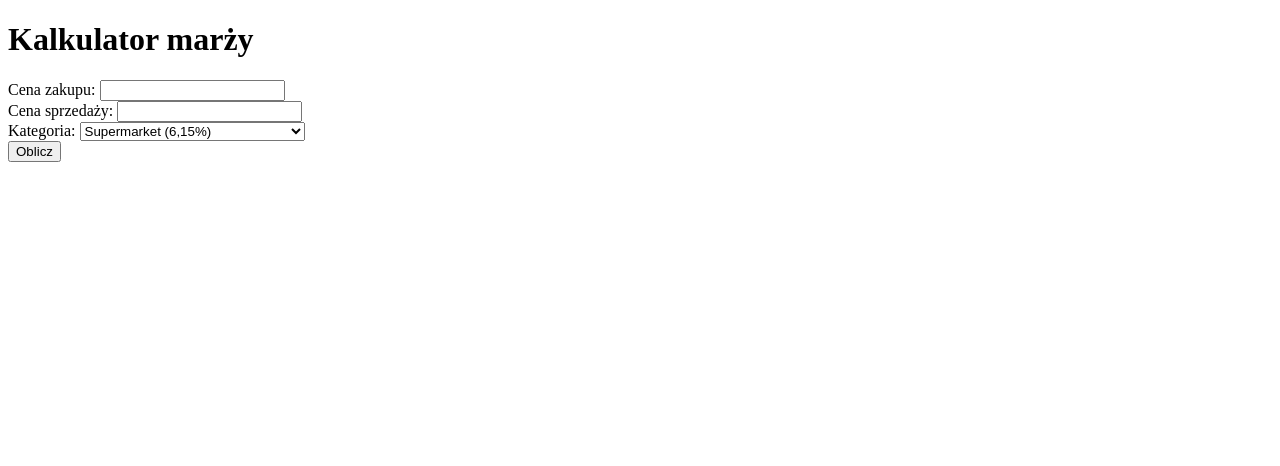
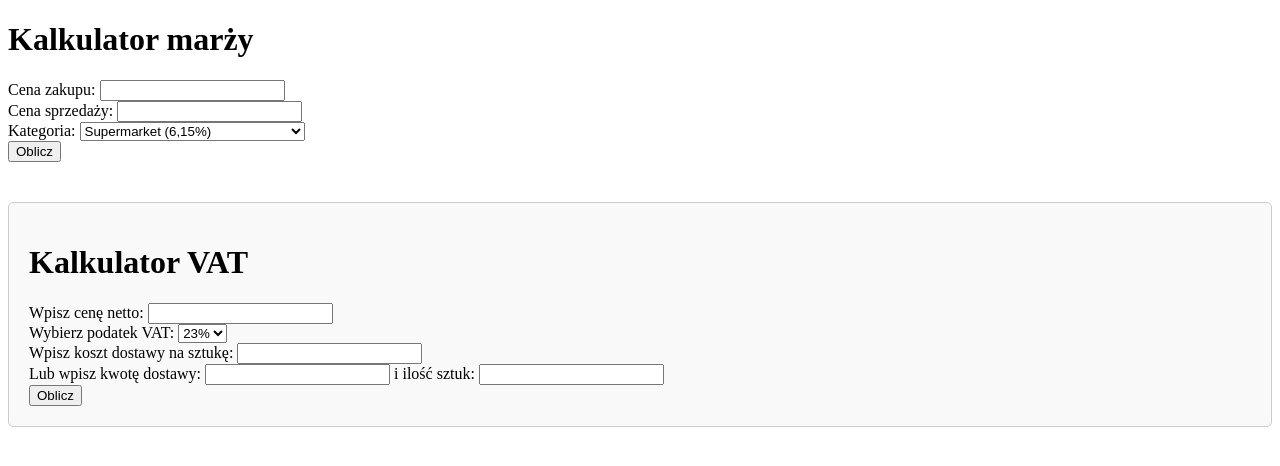
Before and after one commit to czangusiek/kalkulator-marzy, a Flask app: page / in a window 1280 px wide. Shown: the top 466 px of the page. Run offline with Flask 3, Linux system fonts and the light colour scheme.

Commit message:
Dodano kalkulator VAT

```diff
--- a/app.py
+++ b/app.py
@@ -75,108 +75,150 @@ def index():
     kategoria_input = ""
     inna_prowizja_input = ""
 
+    # Dane dla drugiego kalkulatora
+    wynik_vat = None
+    cena_netto_input = ""
+    vat_input = "23"
+    koszt_dostawy_sztuka_input = ""
+    kwota_dostawy_input = ""
+    ilosc_sztuk_input = ""
+
     if request.method == "POST":
-        cena_zakupu = zamien_przecinek_na_kropke(request.form["cena_zakupu"])
-        cena_sprzedazy = zamien_przecinek_na_kropke(request.form["cena_sprzedazy"])
-        kategoria = request.form["kategoria"]
-        inna_prowizja = request.form.get("inna_prowizja", None)  # Pobierz wartość procentu prowizji dla kategorii H
+        if "cena_zakupu" in request.form:  # Pierwszy kalkulator
+            cena_zakupu = zamien_przecinek_na_kropke(request.form["cena_zakupu"])
+            cena_sprzedazy = zamien_przecinek_na_kropke(request.form["cena_sprzedazy"])
+            kategoria = request.form["kategoria"]
+            inna_prowizja = request.form.get("inna_prowizja", None)  # Pobierz wartość procentu prowizji dla kategorii H
 
-        # Zapisz wprowadzone dane, aby przekazać je z powrotem do formularza
-        cena_zakupu_input = request.form["cena_zakupu"]
-        cena_sprzedazy_input = request.form["cena_sprzedazy"]
-        kategoria_input = kategoria
-        inna_prowizja_input = inna_prowizja if inna_prowizja else ""
+            # Zapisz wprowadzone dane, aby przekazać je z powrotem do formularza
+            cena_zakupu_input = request.form["cena_zakupu"]
+            cena_sprzedazy_input = request.form["cena_sprzedazy"]
+            kategoria_input = kategoria
+            inna_prowizja_input = inna_prowizja if inna_prowizja else ""
 
-        # Oblicz prowizje minimalną i maksymalną (bez promowania)
-        if kategoria == "H" and inna_prowizja:
-            inna_prowizja = zamien_przecinek_na_kropke(inna_prowizja)
-            prowizja_min, prowizja_max = oblicz_prowizje(kategoria, cena_sprzedazy, promowanie=False, inna_prowizja=inna_prowizja)
-        else:
-            prowizja_min, prowizja_max = oblicz_prowizje(kategoria, cena_sprzedazy, promowanie=False)
+            # Oblicz prowizje minimalną i maksymalną (bez promowania)
+            if kategoria == "H" and inna_prowizja:
+                inna_prowizja = zamien_przecinek_na_kropke(inna_prowizja)
+                prowizja_min, prowizja_max = oblicz_prowizje(kategoria, cena_sprzedazy, promowanie=False, inna_prowizja=inna_prowizja)
+            else:
+                prowizja_min, prowizja_max = oblicz_prowizje(kategoria, cena_sprzedazy, promowanie=False)
 
-        if kategoria == "G":  # Sklep internetowy
-            koszt_wysylki = oblicz_koszt_wysylki(cena_sprzedazy)
-            maksymalny_koszt = prowizja_max + koszt_wysylki
-            marza_darmowa_wysylka = cena_sprzedazy - cena_zakupu - maksymalny_koszt
-            marza_maksymalna = cena_sprzedazy - cena_zakupu - prowizja_max
-            sugerowana_cena = cena_zakupu / 0.84  # Sugerowana cena dla 15% marży
+            if kategoria == "G":  # Sklep internetowy
+                koszt_wysylki = oblicz_koszt_wysylki(cena_sprzedazy)
+                maksymalny_koszt = prowizja_max + koszt_wysylki
+                marza_darmowa_wysylka = cena_sprzedazy - cena_zakupu - maksymalny_koszt
+                marza_maksymalna = cena_sprzedazy - cena_zakupu - prowizja_max
+                sugerowana_cena = cena_zakupu / 0.84  # Sugerowana cena dla 15% marży
 
-            wynik = (
-                f"<h3>Wyniki dla kategorii G (Sklep internetowy)</h3>"
+                wynik = (
+                    f"<h3>Wyniki dla kategorii G (Sklep internetowy)</h3>"
+                    f"<table>"
+                    f"<tr><th>Maksymalny koszt (przy darmowej wysyłce)</th><td><strong style='color:red;'>{maksymalny_koszt:.2f}</strong> zł</td></tr>"
+                    f"<tr><th>Marża przy darmowej wysyłce</th><td><strong style='color:green;'>{marza_darmowa_wysylka:.2f}</strong> zł</td></tr>"
+                    f"<tr><th>Marża maksymalna</th><td><strong style='color:green;'>{marza_maksymalna:.2f}</strong> zł</td></tr>"
+                    f"<tr><th>Sugerowana cena sprzedaży na sklepie</th><td><strong style='color:blue;'>{sugerowana_cena:.2f}</strong> zł</td></tr>"
+                    f"</table>"
+                )
+            else:
+                # Oblicz koszty dostawy
+                dostawa_minimalna = oblicz_dostawe_minimalna(cena_sprzedazy)
+                dostawa_maksymalna = oblicz_dostawe_maksymalna(cena_sprzedazy)
+
+                # Oblicz prowizję z dostawą (bez promowania)
+                prowizja_z_dostawa_min = prowizja_min + dostawa_minimalna
+                prowizja_z_dostawa_max = prowizja_max + dostawa_maksymalna
+
+                # Wybierz najwyższą prowizję z dostawą
+                if cena_sprzedazy <= 100:
+                    prowizja_z_dostawa = prowizja_z_dostawa_max  # Dla kwot ≤ 100 zł używamy dostawy maksymalnej
+                else:
+                    prowizja_z_dostawa = prowizja_z_dostawa_min  # Dla kwot > 100 zł używamy dostawy minimalnej
+
+                # Oblicz sugerowane ceny sprzedaży (bez promowania)
+                sugerowana_cena_min = cena_zakupu + prowizja_z_dostawa + 2  # Minimalna cena (marża 2 zł)
+                sugerowana_cena_15 = oblicz_sugerowana_cene(cena_zakupu, prowizja_z_dostawa, 15)  # Marża 15%
+
+                # Wyniki bez promowania
+                wynik_bez_promowania = (
+                    f"<h3>Bez promowania</h3>"
+                    f"<table>"
+                    f"<tr><th>Marża (dostawa minimalna)</th><td><strong style='color:green;'>{cena_sprzedazy - cena_zakupu - prowizja_z_dostawa_min:.2f}</strong> zł</td></tr>"
+                    f"<tr><th>Marża (dostawa maksymalna)</th><td><strong style='color:green;'>{cena_sprzedazy - cena_zakupu - prowizja_z_dostawa_max:.2f}</strong> zł</td></tr>"
+                    f"<tr><th>Prowizja z dostawą minimalną</th><td><strong style='color:red;'>{prowizja_z_dostawa_min:.2f}</strong> zł</td></tr>"
+                    f"<tr><th>Prowizja z dostawą maksymalną</th><td><strong style='color:red;'>{prowizja_z_dostawa_max:.2f}</strong> zł</td></tr>"
+                    f"<tr><th>Minimalna sugerowana cena sprzedaży (marża 2 zł)</th><td><strong style='color:blue;'>{sugerowana_cena_min:.2f}</strong> zł</td></tr>"
+                    f"<tr><th>Sugerowana cena sprzedaży (marża 15%)</th><td><strong style='color:blue;'>{sugerowana_cena_15:.2f}</strong> zł</td></tr>"
+                    f"</table>"
+                )
+
+                # Oblicz prowizje minimalną i maksymalną (z promowaniem)
+                if kategoria == "H" and inna_prowizja:
+                    prowizja_min_promo, prowizja_max_promo = oblicz_prowizje(kategoria, cena_sprzedazy, promowanie=True, inna_prowizja=inna_prowizja)
+                else:
+                    prowizja_min_promo, prowizja_max_promo = oblicz_prowizje(kategoria, cena_sprzedazy, promowanie=True)
+
+                # Oblicz prowizję z dostawą (z promowaniem)
+                prowizja_z_dostawa_min_promo = prowizja_min_promo + dostawa_minimalna
+                prowizja_z_dostawa_max_promo = prowizja_max_promo + dostawa_maksymalna
+
+                # Wybierz najwyższą prowizję z dostawą (z promowaniem)
+                if cena_sprzedazy <= 100:
+                    prowizja_z_dostawa_promo = prowizja_z_dostawa_max_promo  # Dla kwot ≤ 100 zł używamy dostawy maksymalnej
+                else:
+                    prowizja_z_dostawa_promo = prowizja_z_dostawa_min_promo  # Dla kwot > 100 zł używamy dostawy minimalnej
+
+                # Oblicz sugerowane ceny sprzedaży (z promowaniem)
+                sugerowana_cena_min_promo = cena_zakupu + prowizja_z_dostawa_promo + 2  # Minimalna cena (marża 2 zł)
+                sugerowana_cena_15_promo = oblicz_sugerowana_cene(cena_zakupu, prowizja_z_dostawa_promo, 15)  # Marża 15%
+
+                # Wyniki z promowaniem
+                wynik_z_promowaniem = (
+                    f"<h3>Promowanie</h3>"
+                    f"<table>"
+                    f"<tr><th>Marża (dostawa minimalna)</th><td><strong style='color:green;'>{cena_sprzedazy - cena_zakupu - prowizja_z_dostawa_min_promo:.2f}</strong> zł</td></tr>"
+                    f"<tr><th>Marża (dostawa maksymalna)</th><td><strong style='color:green;'>{cena_sprzedazy - cena_zakupu - prowizja_z_dostawa_max_promo:.2f}</strong> zł</td></tr>"
+                    f"<tr><th>Prowizja z dostawą minimalną</th><td><strong style='color:red;'>{prowizja_z_dostawa_min_promo:.2f}</strong> zł</td></tr>"
+                    f"<tr><th>Prowizja z dostawą maksymalną</th><td><strong style='color:red;'>{prowizja_z_dostawa_max_promo:.2f}</strong> zł</td></tr>"
+                    f"<tr><th>Minimalna sugerowana cena sprzedaży (marża 2 zł)</th><td><strong style='color:blue;'>{sugerowana_cena_min_promo:.2f}</strong> zł</td></tr>"
+                    f"<tr><th>Sugerowana cena sprzedaży (marża 15%)</th><td><strong style='color:blue;'>{sugerowana_cena_15_promo:.2f}</strong> zł</td></tr>"
+                    f"</table>"
+                )
+
+                # Połącz wyniki
+                wynik = f"{wynik_bez_promowania}<hr>{wynik_z_promowaniem}"
+
+        elif "cena_netto" in request.form:  # Drugi kalkulator
+            cena_netto = zamien_przecinek_na_kropke(request.form["cena_netto"])
+            vat = zamien_przecinek_na_kropke(request.form["vat"])
+            koszt_dostawy_sztuka = zamien_przecinek_na_kropke(request.form.get("koszt_dostawy_sztuka", "0"))
+            kwota_dostawy = zamien_przecinek_na_kropke(request.form.get("kwota_dostawy", "0"))
+            ilosc_sztuk = zamien_przecinek_na_kropke(request.form.get("ilosc_sztuk", "1"))
+
+            # Zapisz wprowadzone dane, aby przekazać je z powrotem do formularza
+            cena_netto_input = request.form["cena_netto"]
+            vat_input = request.form["vat"]
+            koszt_dostawy_sztuka_input = request.form.get("koszt_dostawy_sztuka", "")
+            kwota_dostawy_input = request.form.get("kwota_dostawy", "")
+            ilosc_sztuk_input = request.form.get("ilosc_sztuk", "")
+
+            # Oblicz koszt dostawy na sztukę
+            if kwota_dostawy and ilosc_sztuk:
+                koszt_dostawy_sztuka = kwota_dostawy / ilosc_sztuk
+
+            # Oblicz cenę brutto
+            cena_brutto = cena_netto * (1 + vat / 100)
+
+            # Oblicz cenę brutto z dostawą
+            cena_brutto_z_dostawa = cena_brutto + koszt_dostawy_sztuka
+
+            # Wyniki dla drugiego kalkulatora
+            wynik_vat = (
+                f"<h3>Wyniki kalkulatora VAT</h3>"
                 f"<table>"
-                f"<tr><th>Maksymalny koszt (przy darmowej wysyłce)</th><td><strong style='color:red;'>{maksymalny_koszt:.2f}</strong> zł</td></tr>"
-                f"<tr><th>Marża przy darmowej wysyłce</th><td><strong style='color:green;'>{marza_darmowa_wysylka:.2f}</strong> zł</td></tr>"
-                f"<tr><th>Marża maksymalna</th><td><strong style='color:green;'>{marza_maksymalna:.2f}</strong> zł</td></tr>"
-                f"<tr><th>Sugerowana cena sprzedaży na sklepie</th><td><strong style='color:blue;'>{sugerowana_cena:.2f}</strong> zł</td></tr>"
+                f"<tr><th>Cena brutto</th><td><strong>{cena_brutto:.2f}</strong> zł</td></tr>"
+                f"<tr><th>Cena brutto z dostawą</th><td><strong>{cena_brutto_z_dostawa:.2f}</strong> zł</td></tr>"
                 f"</table>"
             )
-        else:
-            # Oblicz koszty dostawy
-            dostawa_minimalna = oblicz_dostawe_minimalna(cena_sprzedazy)
-            dostawa_maksymalna = oblicz_dostawe_maksymalna(cena_sprzedazy)
-
-            # Oblicz prowizję z dostawą (bez promowania)
-            prowizja_z_dostawa_min = prowizja_min + dostawa_minimalna
-            prowizja_z_dostawa_max = prowizja_max + dostawa_maksymalna
-
-            # Wybierz najwyższą prowizję z dostawą
-            if cena_sprzedazy <= 100:
-                prowizja_z_dostawa = prowizja_z_dostawa_max  # Dla kwot ≤ 100 zł używamy dostawy maksymalnej
-            else:
-                prowizja_z_dostawa = prowizja_z_dostawa_min  # Dla kwot > 100 zł używamy dostawy minimalnej
-
-            # Oblicz sugerowane ceny sprzedaży (bez promowania)
-            sugerowana_cena_min = cena_zakupu + prowizja_z_dostawa + 2  # Minimalna cena (marża 2 zł)
-            sugerowana_cena_15 = oblicz_sugerowana_cene(cena_zakupu, prowizja_z_dostawa, 15)  # Marża 15%
-
-            # Wyniki bez promowania
-            wynik_bez_promowania = (
-                f"<h3>Bez promowania</h3>"
-                f"<table>"
-                f"<tr><th>Marża (dostawa minimalna)</th><td><strong style='color:green;'>{cena_sprzedazy - cena_zakupu - prowizja_z_dostawa_min:.2f}</strong> zł</td></tr>"
-                f"<tr><th>Marża (dostawa maksymalna)</th><td><strong style='color:green;'>{cena_sprzedazy - cena_zakupu - prowizja_z_dostawa_max:.2f}</strong> zł</td></tr>"
-                f"<tr><th>Prowizja z dostawą minimalną</th><td><strong style='color:red;'>{prowizja_z_dostawa_min:.2f}</strong> zł</td></tr>"
-                f"<tr><th>Prowizja z dostawą maksymalną</th><td><strong style='color:red;'>{prowizja_z_dostawa_max:.2f}</strong> zł</td></tr>"
-                f"<tr><th>Minimalna sugerowana cena sprzedaży (marża 2 zł)</th><td><strong style='color:blue;'>{sugerowana_cena_min:.2f}</strong> zł</td></tr>"
-                f"<tr><th>Sugerowana cena sprzedaży (marża 15%)</th><td><strong style='color:blue;'>{sugerowana_cena_15:.2f}</strong> zł</td></tr>"
-                f"</table>"
-            )
-
-            # Oblicz prowizje minimalną i maksymalną (z promowaniem)
-            if kategoria == "H" and inna_prowizja:
-                prowizja_min_promo, prowizja_max_promo = oblicz_prowizje(kategoria, cena_sprzedazy, promowanie=True, inna_prowizja=inna_prowizja)
-            else:
-                prowizja_min_promo, prowizja_max_promo = oblicz_prowizje(kategoria, cena_sprzedazy, promowanie=True)
-
-            # Oblicz prowizję z dostawą (z promowaniem)
-            prowizja_z_dostawa_min_promo = prowizja_min_promo + dostawa_minimalna
-            prowizja_z_dostawa_max_promo = prowizja_max_promo + dostawa_maksymalna
-
-            # Wybierz najwyższą prowizję z dostawą (z promowaniem)
-            if cena_sprzedazy <= 100:
-                prowizja_z_dostawa_promo = prowizja_z_dostawa_max_promo  # Dla kwot ≤ 100 zł używamy dostawy maksymalnej
-            else:
-                prowizja_z_dostawa_promo = prowizja_z_dostawa_min_promo  # Dla kwot > 100 zł używamy dostawy minimalnej
-
-            # Oblicz sugerowane ceny sprzedaży (z promowaniem)
-            sugerowana_cena_min_promo = cena_zakupu + prowizja_z_dostawa_promo + 2  # Minimalna cena (marża 2 zł)
-            sugerowana_cena_15_promo = oblicz_sugerowana_cene(cena_zakupu, prowizja_z_dostawa_promo, 15)  # Marża 15%
-
-            # Wyniki z promowaniem
-            wynik_z_promowaniem = (
-                f"<h3>Promowanie</h3>"
-                f"<table>"
-                f"<tr><th>Marża (dostawa minimalna)</th><td><strong style='color:green;'>{cena_sprzedazy - cena_zakupu - prowizja_z_dostawa_min_promo:.2f}</strong> zł</td></tr>"
-                f"<tr><th>Marża (dostawa maksymalna)</th><td><strong style='color:green;'>{cena_sprzedazy - cena_zakupu - prowizja_z_dostawa_max_promo:.2f}</strong> zł</td></tr>"
-                f"<tr><th>Prowizja z dostawą minimalną</th><td><strong style='color:red;'>{prowizja_z_dostawa_min_promo:.2f}</strong> zł</td></tr>"
-                f"<tr><th>Prowizja z dostawą maksymalną</th><td><strong style='color:red;'>{prowizja_z_dostawa_max_promo:.2f}</strong> zł</td></tr>"
-                f"<tr><th>Minimalna sugerowana cena sprzedaży (marża 2 zł)</th><td><strong style='color:blue;'>{sugerowana_cena_min_promo:.2f}</strong> zł</td></tr>"
-                f"<tr><th>Sugerowana cena sprzedaży (marża 15%)</th><td><strong style='color:blue;'>{sugerowana_cena_15_promo:.2f}</strong> zł</td></tr>"
-                f"</table>"
-            )
-
-            # Połącz wyniki
-            wynik = f"{wynik_bez_promowania}<hr>{wynik_z_promowaniem}"
 
     return render_template(
         "index.html",
@@ -184,7 +226,13 @@ def index():
         cena_zakupu_input=cena_zakupu_input,
         cena_sprzedazy_input=cena_sprzedazy_input,
         kategoria_input=kategoria_input,
-        inna_prowizja_input=inna_prowizja_input
+        inna_prowizja_input=inna_prowizja_input,
+        wynik_vat=wynik_vat,
+        cena_netto_input=cena_netto_input,
+        vat_input=vat_input,
+        koszt_dostawy_sztuka_input=koszt_dostawy_sztuka_input,
+        kwota_dostawy_input=kwota_dostawy_input,
+        ilosc_sztuk_input=ilosc_sztuk_input
     )
 
 if __name__ == "__main__":
--- a/templates/index.html
+++ b/templates/index.html
@@ -3,7 +3,7 @@
 <head>
     <meta charset="UTF-8">
     <meta name="viewport" content="width=device-width, initial-scale=1.0">
-    <title>Kalkulator marży</title>
+    <title>Kalkulator marży i VAT</title>
     <style>
         .wynik {
             font-size: 16px; /* Zwiększona czcionka o 4 punkty */
@@ -31,6 +31,13 @@
         }
         .inna-prowizja {
             display: none; /* Domyślnie ukryte pole dla kategorii H */
+        }
+        .kalkulator-vat {
+            margin-top: 40px;
+            padding: 20px;
+            border: 1px solid #ccc;
+            border-radius: 5px;
+            background-color: #f9f9f9;
         }
     </style>
     <script>
@@ -78,5 +85,35 @@
     <h2>Wynik:</h2>
     <div class="wynik">{{ wynik | safe }}</div>
     {% endif %}
+
+    <div class="kalkulator-vat">
+        <h1>Kalkulator VAT</h1>
+        <form method="POST">
+            <label for="cena_netto">Wpisz cenę netto:</label>
+            <input type="text" id="cena_netto" name="cena_netto" value="{{ cena_netto_input }}" required>
+            <br>
+            <label for="vat">Wybierz podatek VAT:</label>
+            <select id="vat" name="vat" required>
+                <option value="5" {% if vat_input == "5" %}selected{% endif %}>5%</option>
+                <option value="8" {% if vat_input == "8" %}selected{% endif %}>8%</option>
+                <option value="23" {% if vat_input == "23" %}selected{% endif %}>23%</option>
+            </select>
+            <br>
+            <label for="koszt_dostawy_sztuka">Wpisz koszt dostawy na sztukę:</label>
+            <input type="text" id="koszt_dostawy_sztuka" name="koszt_dostawy_sztuka" value="{{ koszt_dostawy_sztuka_input }}">
+            <br>
+            <label for="kwota_dostawy">Lub wpisz kwotę dostawy:</label>
+            <input type="text" id="kwota_dostawy" name="kwota_dostawy" value="{{ kwota_dostawy_input }}">
+            <label for="ilosc_sztuk">i ilość sztuk:</label>
+            <input type="text" id="ilosc_sztuk" name="ilosc_sztuk" value="{{ ilosc_sztuk_input }}">
+            <br>
+            <button type="submit">Oblicz</button>
+        </form>
+
+        {% if wynik_vat %}
+        <h2>Wynik:</h2>
+        <div class="wynik">{{ wynik_vat | safe }}</div>
+        {% endif %}
+    </div>
 </body>
 </html>
```
